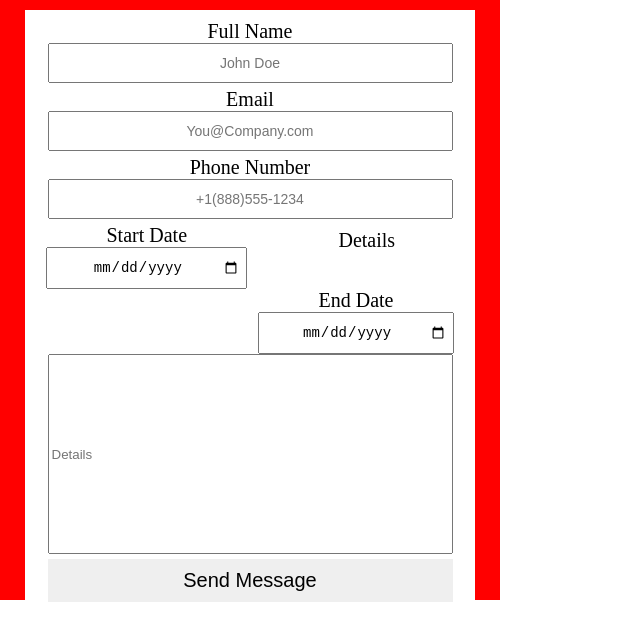
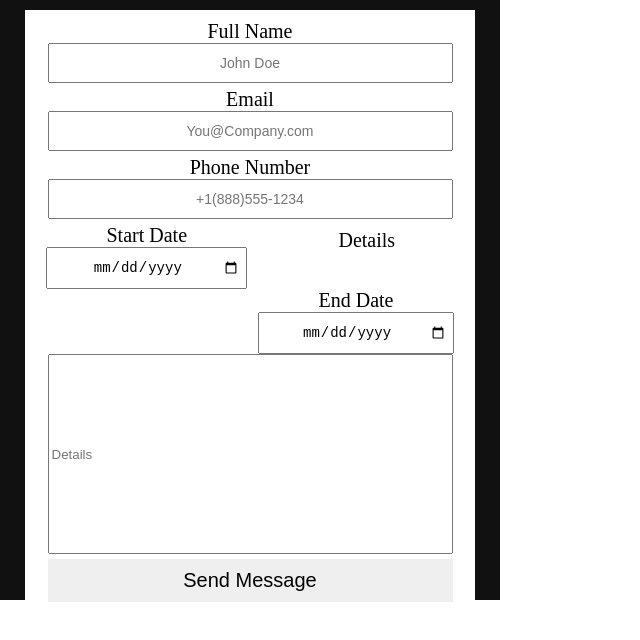
Before and after one commit to TechBeisel/brizproductions, a plain HTML site: page inc/contact.html in a window 1280 px wide. Shown: the whole page, without its empty margins (0-640 px from the left). Drawn offline with Linux system fonts and the light colour scheme.

Commit message:
Update contact.css

```diff
--- a/css/contact.css
+++ b/css/contact.css
@@ -15,7 +15,7 @@ body {
 
 /* - Form - */
 .body {
-	background-color: red;
+	background-color: #111111;
 	width: 500px;
 	height: 600px;
 	padding: 10px 0;
```
